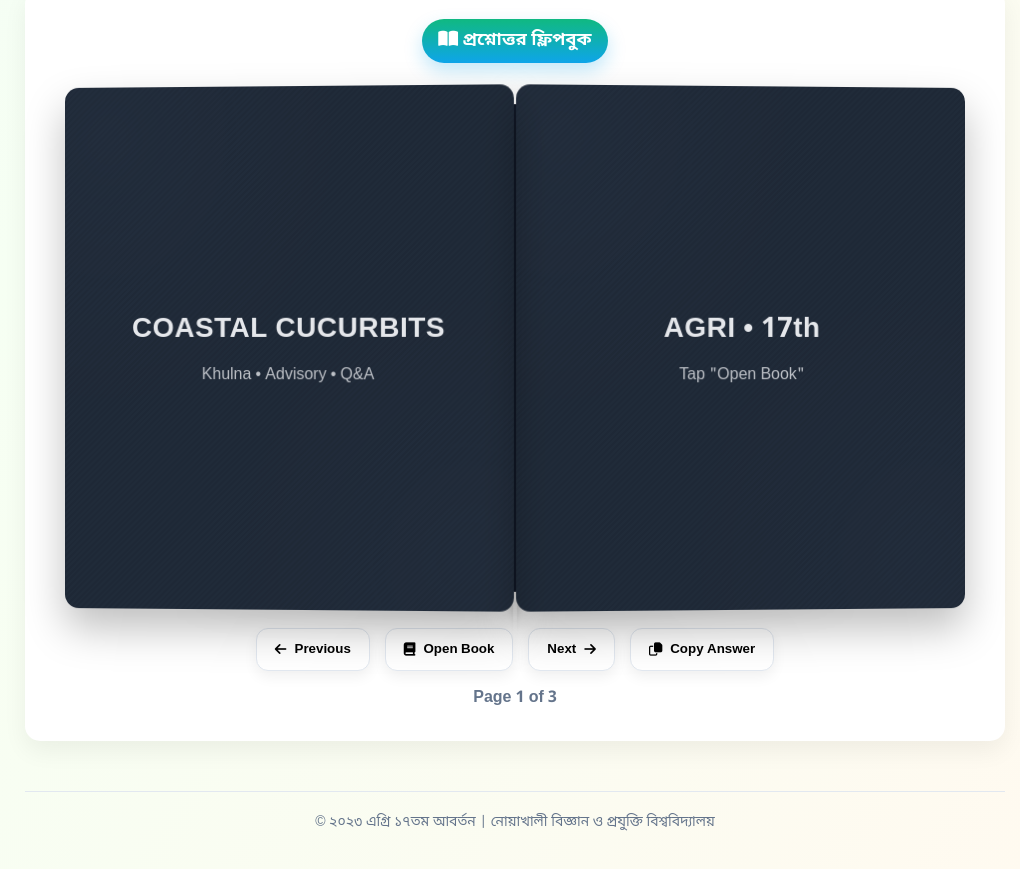
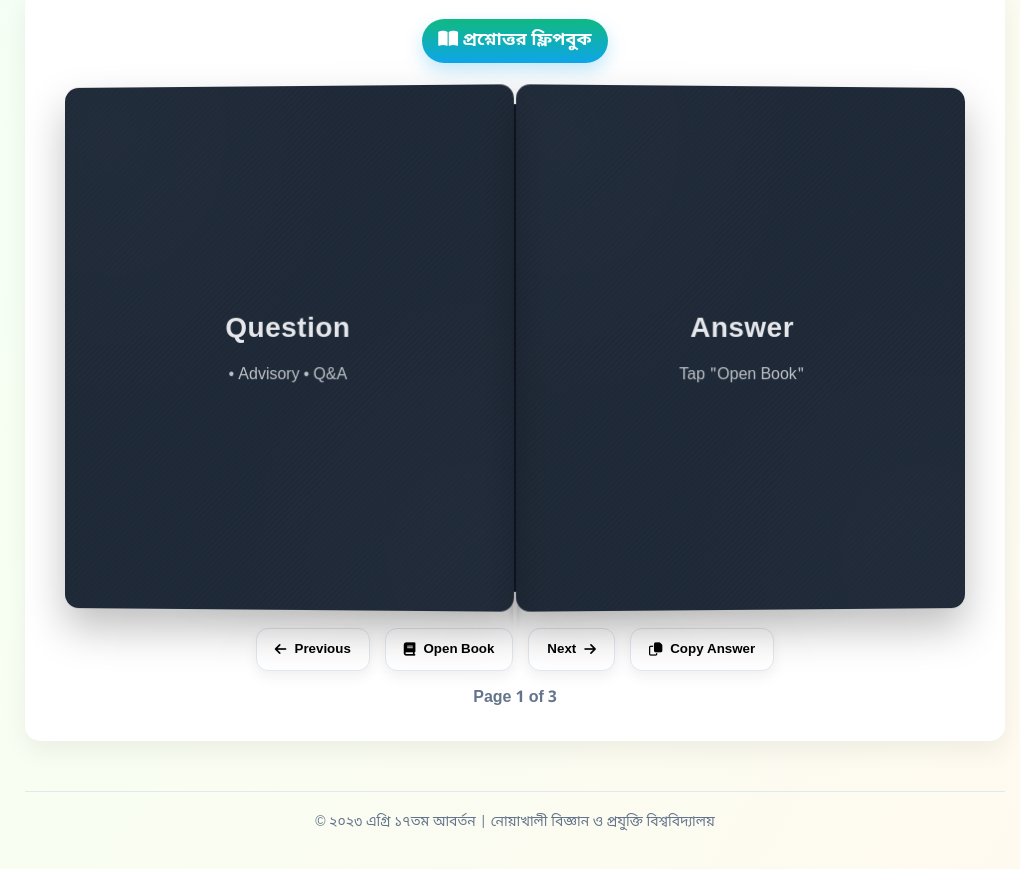
Before and after one commit to agri17group7/krishiguide-group-7, a plain HTML site: page index.html in a window 1280 px wide. Shown: the part 2183-3052 px from the top of the page, without its empty margins (260-1280 px from the left). Drawn offline with Linux system fonts and the light colour scheme.

Commit message:
Add files via upload

```diff
--- a/index.html
+++ b/index.html
@@ -881,14 +881,14 @@ body {
           <div class="cover-left" aria-hidden="true">
             <div class="leather"></div>
             <div class="cover-text">
-              <div class="cover-title">COASTAL CUCURBITS</div>
-              <div class="cover-sub">Khulna • Advisory • Q&A</div>
+              <div class="cover-title">Question</div>
+              <div class="cover-sub">• Advisory • Q&A</div>
             </div>
           </div>
           <div class="cover-right" aria-hidden="true">
             <div class="leather"></div>
             <div class="cover-text">
-              <div class="cover-title">AGRI • 17th</div>
+              <div class="cover-title">Answer</div>
               <div class="cover-sub">Tap "Open Book"</div>
             </div>
           </div>
@@ -920,7 +920,7 @@ body {
               <span class="stamp">RIDGE GOURD (Luffa acutangula)</span>
             </h3>
 
-            <h4>✅ Why it wins</h4>
+            <h4>✅ Why it selected</h4>
             <ol>
               <li><b>Salinity & waterlogging tolerance:</b> Coastal Khulna soils are moderately saline and face short-term flooding. Ridge gourd is hardier than cucumber and pointed gourd under these stresses.</li>
               <li><b>Climate fit:</b> Thrives in humid, rainfall-heavy coastal tropics; snake gourd copes too, but is more sensitive to prolonged salinity.</li>
```
